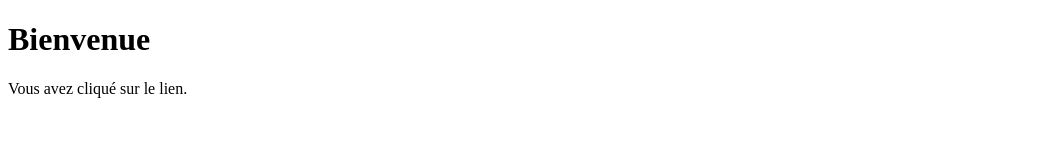
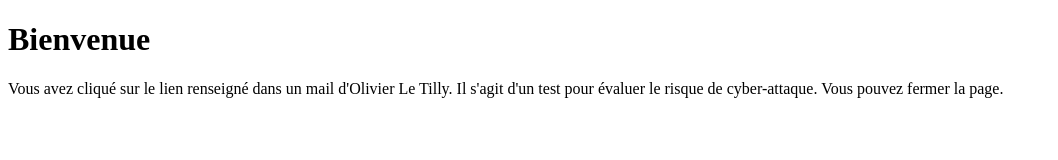
Before and after one commit to olty-hu/cyber-exercice, a plain HTML site: page index.html in a window 1280 px wide. Shown: the whole page, without its empty margins (0-1058 px from the left). Drawn offline with Linux system fonts and the light colour scheme.

Commit message:
Update index.html

```diff
--- a/index.html
+++ b/index.html
@@ -6,7 +6,7 @@
 </head>
 <body>
   <h1>Bienvenue</h1>
-  <p>Vous avez cliqué sur le lien.</p>
+  <p>Vous avez cliqué sur le lien renseigné dans un mail d'Olivier Le Tilly. Il s'agit d'un test pour évaluer le risque de cyber-attaque. Vous pouvez fermer la page.</p>
 
   <!-- Compteur de visites -->
   <script type="text/javascript" src="https://www.compteur-visite.com/script.js"></script>
```
